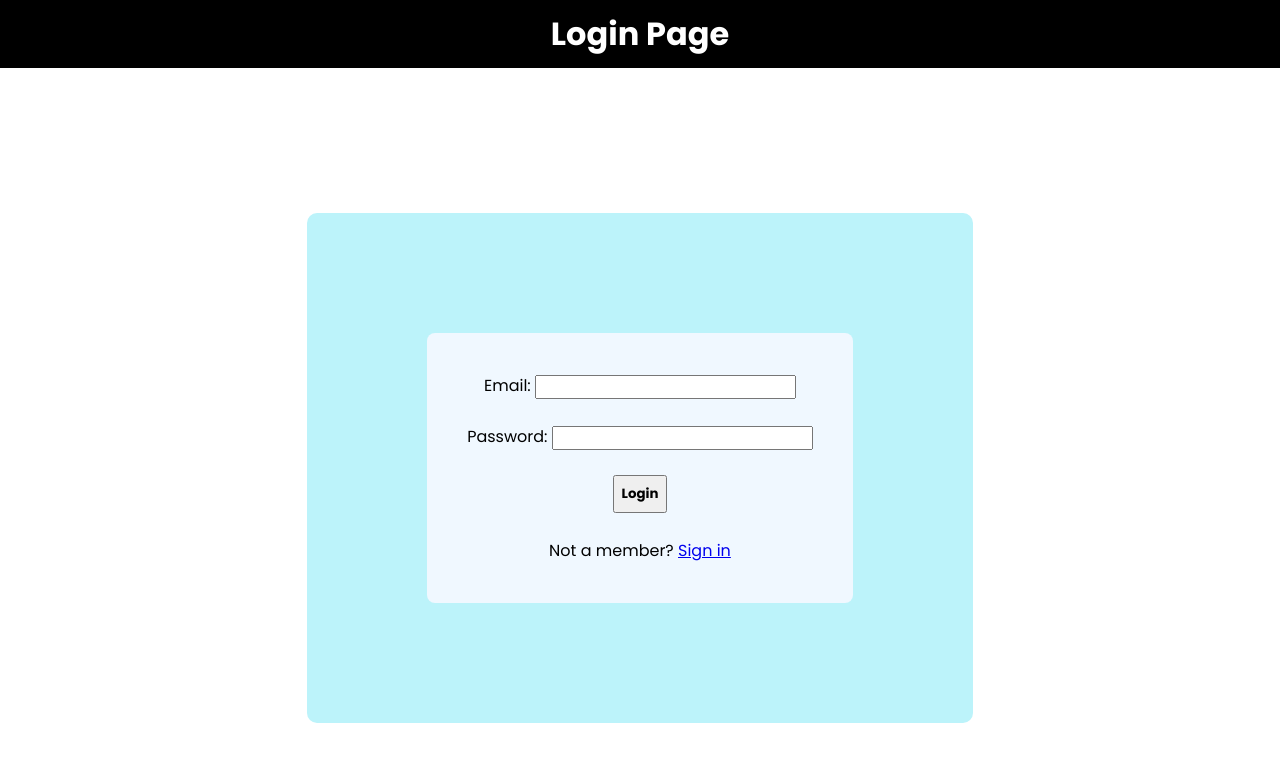
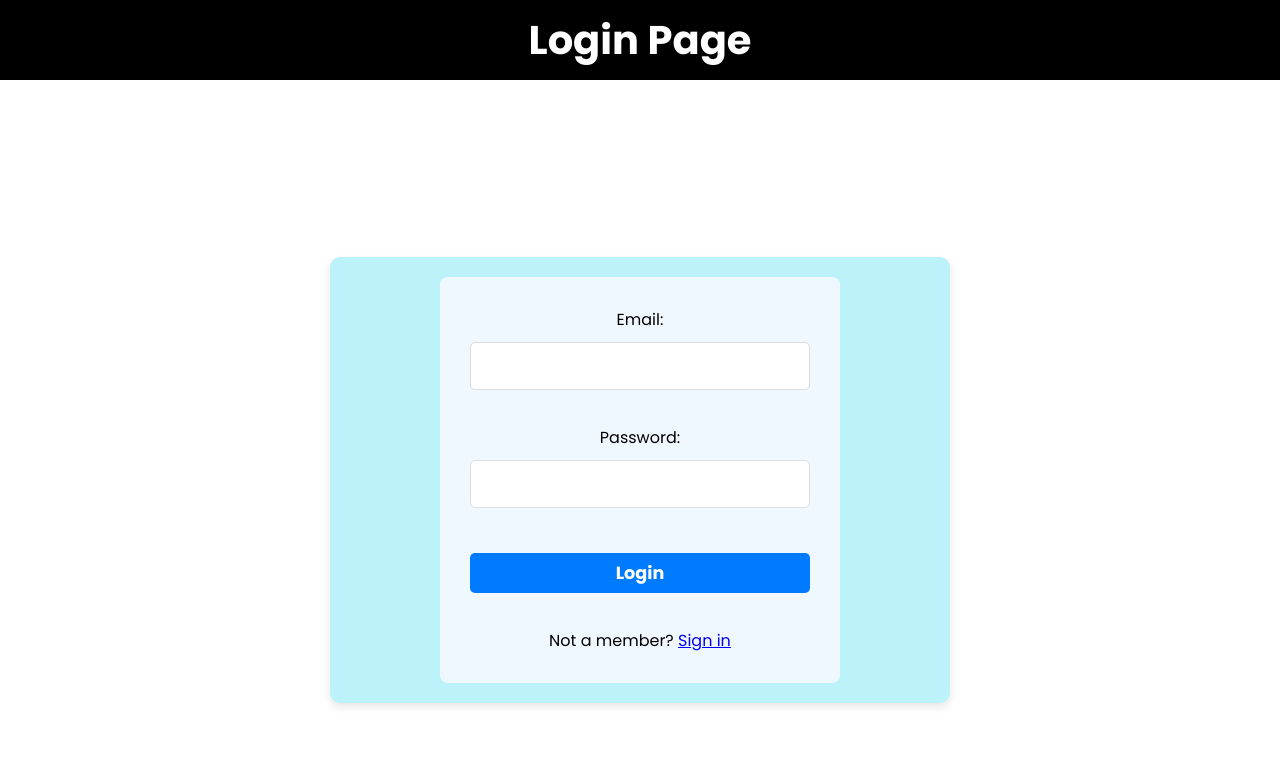
Before and after one commit to samzayoff/localstorageJS, a plain HTML site: page index.html in a window 1280 px wide. Drawn offline with Linux system fonts and the light colour scheme.

Commit message:
Update style.css

```diff
--- a/style.css
+++ b/style.css
@@ -11,23 +11,98 @@
     justify-content: center;
     align-items: center;
     height: 100vh;
+    padding: 20px;
 }
 
 h1{
-    font-size: xx-large;
+    font-size: 2rem;
+    margin-bitton: 10px
 }
 
 .form{
     background-color: #bcf3fa;
     border-radius: 10px;
+    box-shadow: 0 4px 8px rgba(0, 0, 0, 0.1);
+    padding: 20px;
+    width: 100%;
+    max-width: 500px;
+    margin: 20px auto;
 
 }
 
 form{
     background-color: aliceblue;
-    padding: 40px;
-    margin: 120px;
+    padding: 30px;
     border-radius: 8px;
+    width: 100%;
+    max-width: 400px;
+    margin: 0 auto;
+}
+
+input, button {
+    width: 100%;
+    padding: 10px;
+    margin: 10px 0;
+    border-radius: 5px;
+    border: 1px solid #ddd;
+    font-size: 1rem;
+}
+
+button {
+    background-color: #007bff;
+    color: white;
+    font-weight: bolder;
+    border: none;
+    cursor: pointer;
+    transition: background-color 0.3s ease;
+}
+
+button:hover {
+    background-color: #0056b3;
+}
+
+@media (max-width: 600px) {
+    h1 {
+        font-size: 1.5rem;
+    }
+
+    .form {
+        padding: 15px;
+        max-width: 100%;
+    }
+
+    input, button {
+        font-size: 0.9rem;
+        padding: 12px;
+    }
+}
+
+@media (max-width: 768px) {
+    h1 {
+        font-size: 1.8rem;
+    }
+
+    .form {
+        max-width: 90%;
+    }
+
+    input, button {
+        font-size: 1rem;
+    }
+}
+
+@media (min-width: 1024px) {
+    h1 {
+        font-size: 2.5rem;
+    }
+
+    .form {
+        max-width: 50%;
+    }
+
+    input, button {
+        font-size: 1.1rem;
+    }
 }
 
 button{
```
